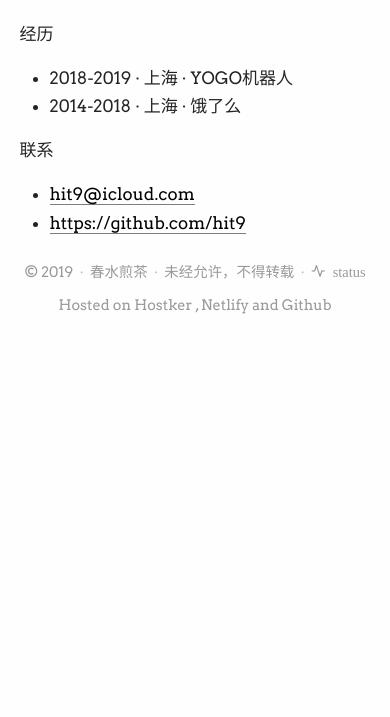
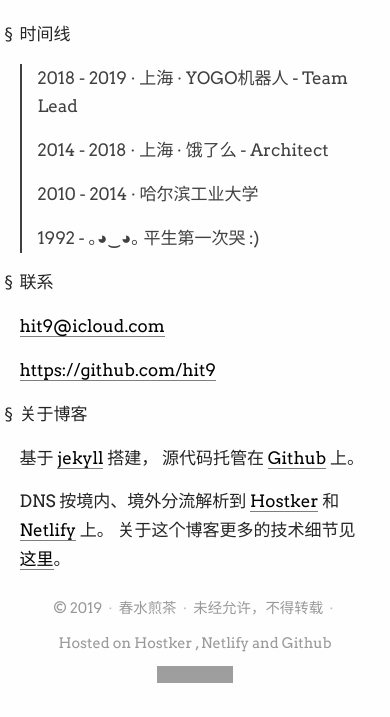
Before and after one commit to gfphoto/writings.sh, a Jekyll site: the page built from about.md, in a window 390 px wide. Shown: the part 487-1204 px from the top of the page. Built offline with Jekyll 4.4.1, drawn with Linux system fonts in a browser that asks for light colours; some web fonts are replaced; before the commit the page ends 900 px from its top, so only the background shows below that; some of the changed text lies outside the part shown; grey boxes are pictures that could not be loaded.

Commit message:
Update about and fix css

```diff
--- a/_includes/footer.html
+++ b/_includes/footer.html
@@ -7,17 +7,22 @@
     <!-- Copyright Notice. -->
     <span class="post-copyright"> {{ site.copyright_declaration }} </span>
     <span class="nav-divider">·</span>
-    <!-- Uptime -->
-    <a href="https://stats.uptimerobot.com/jv6RVHn6rl" target="_blank" class="icon-wrapper">
-      <span class="icon-activity"></span> status
-    </a>
+    <!-- <1!-- Uptime --1> -->
+    <!-- <a href="https://stats.uptimerobot.com/jv6RVHn6rl" target="_blank" class="icon-wrapper"> -->
+    <!--   <span class="icon-activity"></span> status -->
+    <!-- </a> -->
   <div/>
-  <div class="host-by">
+  <div class="thanks-to">
     Hosted on
     <a href="https://i.zhujike.com/flag/13188" target="_blank" > Hostker </a>,
     <a href="https://app.netlify.com/sites/writings-sh/deploys" target="_blank" > Netlify </a> and
     <a href="https://github.com/hit9/writings.sh"> Github </a>
   </div>
+  <div class="uptime-badge">
+    <a class="icon-wrapper" href="https://stats.uptimerobot.com/jv6RVHn6rl" title="最近30天可用率" target="_blank">
+      <img class="badge" alt="UptimeRobot" src="https://img.shields.io/uptimerobot/ratio/m783450200-5bf5289a5ee7900f651b344f?style=flat">
+    </a>
+  </div>
 </footer>
 
 <script> init(); </script>
--- a/about.md
+++ b/about.md
@@ -7,14 +7,29 @@
 
 {% include image.html width="100%" absolute_url='/assets/images/i.jpg' note="2017年 · 瓦莱塔" %}
 
-王超 · Hit9
+王超 · Hit9， 上海。
 
-经历
+<span class="heading-anchor">§</span> 时间线
 
-* 2018-2019 · 上海 · YOGO机器人
-* 2014-2018 · 上海 · 饿了么
+> 2018 - 2019 · 上海 · YOGO机器人 - Team Lead
+>
+> 2014 - 2018 · 上海 · 饿了么 - Architect
+>
+> 2010 - 2014 · 哈尔滨工业大学
+>
+> 1992 - ｡◕‿◕｡ 平生第一次哭 :)
 
-联系
+<span class="heading-anchor">§</span> 联系
 
-* [hit9@icloud.com](mailto:hit9@icloud.com)
-* [https://github.com/hit9](https://github.com/hit9){:target="_blank"}
+[hit9@icloud.com](mailto:hit9@icloud.com)
+
+[https://github.com/hit9](https://github.com/hit9){:target="_blank"}
+
+<span class="heading-anchor">§</span> 关于博客
+
+基于 [jekyll](https://jekyllrb.com/) 搭建，
+源代码托管在 [Github](https://github.com/hit9/writings.sh) 上。
+
+DNS 按境内、境外分流解析到 [Hostker](https://i.zhujike.com/flag/13188) 和
+[Netlify](https://app.netlify.com/sites/writings-sh/deploys) 上。
+关于这个博客更多的技术细节见[这里](https://github.com/hit9/writings.sh#about-this-site)。
```
Also changed, not shown: assets/src/css/style.css (+8 -6 lines), assets/css/style.min.css.
